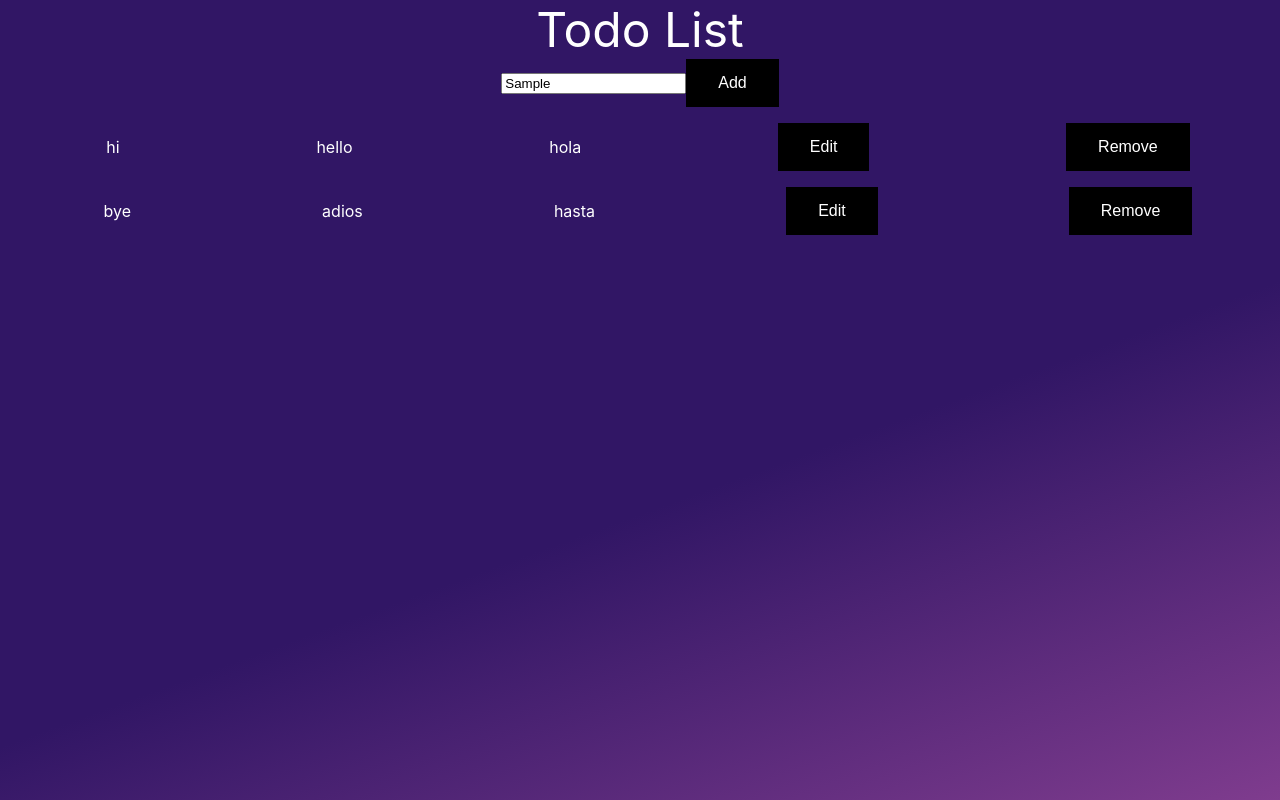
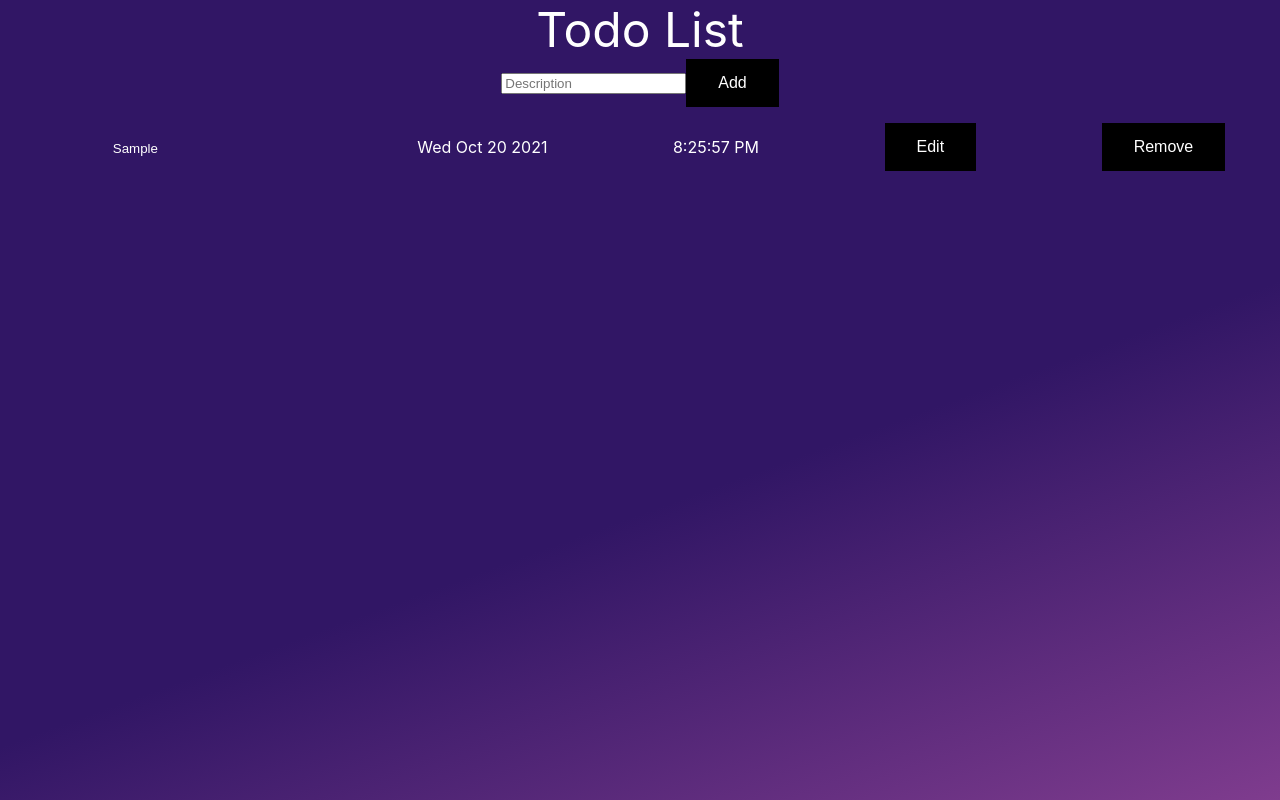
Before and after one commit to Artesod/Percipia, a React (Create React App) app in the folder frontend/: page / in a window 1280 px wide. Both pictures are taken after typing "Sample" into the empty fields and a click on the button "Add". Built offline with nearby package versions, Linux system fonts and the light colour scheme.

Commit message:
Finished core functionality of frontend

```diff
--- a/frontend/src/components/todoList.css
+++ b/frontend/src/components/todoList.css
@@ -32,7 +32,7 @@
     color: white;
 }
 
-#button {
+.button {
     background-color: black;
     border: none;
     color: white;
@@ -43,7 +43,21 @@
     font-size: 16px;
 }
 
-#button:hover
+.button:hover
 {
     background-color: gray;
 }
+
+.descField:disabled
+{
+    background: transparent;
+    color: white;
+    border:none;
+}
+
+.descField:enabled
+{
+    background: transparent;
+    color: white;
+    border:solid 1px white;
+}
--- a/frontend/src/components/todoList.js
+++ b/frontend/src/components/todoList.js
@@ -1,22 +1,27 @@
-import React from 'react';
+import React, {useState} from 'react';
 import TodoListMain from './todoListMain';
 import TodoListAdd from './todoListAdd';
 import "./todoList.css"
 
-function todoList()
+function TodoList()
 {
+    //to be used throughout as the way to change the todoList
+    const [items, setItems] = useState([]);
+
+    //to be used to refresh page when needed
+    const [refresh, setRefresh] = useState(false);
 
     return(
         <div className = "main">
             <div className = "header">
                 Todo List
             </div>
-            <TodoListAdd />
-            <TodoListMain />
+            <TodoListAdd items = {items} setItems = {setItems} refresh = {refresh} setRefresh = {setRefresh}/>
+            <TodoListMain items = {items} setItems = {setItems} refresh = {refresh} setRefresh = {setRefresh}/>
 
 
         </div>
     );
 }
 
-export default todoList;
+export default TodoList;
--- a/frontend/src/components/todoListAdd.js
+++ b/frontend/src/components/todoListAdd.js
@@ -1,12 +1,56 @@
-import React from 'react';
+import React, {useState} from 'react';
 
 
-function TodoListAdd()
+function TodoListAdd(props)
 {
+    //set variables to be used
+    const{
+        items,
+        setItems,
+        refresh,
+        setRefresh
+    } = props;
+
+    //used for description textfield
+    const [text, setText] = useState("")
+
+    //function to handle adding a new item to the todo list
+    const handleAdd = () =>
+    {
+        //if there is an empty textfield, return an error
+        if(text.trim() === "")
+        {
+            alert("You have entered an invalid description!")
+        }
+        else
+        {
+            //get date and time
+            var dates = new Date();
+            var date = dates.toDateString();
+            var time = dates.toLocaleTimeString();
+
+            //get id
+            var id = items.length;
+            var desc = text.trim();
+
+            let newItems = items;
+            newItems.push({desc, date, time, id})
+
+            //reset textfield
+            setText("")
+
+            //add to list
+            setItems(newItems)
+
+            //refresh page
+            setRefresh(!refresh)
+        }
+    }
+
     return(
     <div>
-        <span><input type = "text" placeholder = "Description"/></span>
-        <span><button id = "button">Add</button></span>
+        <span><input type = "text" maxLength = "20" placeholder = "Description" value = {text} onChange = {(ev) => setText(ev.target.value)}/></span>
+        <span><button className = "button" onClick = {() => handleAdd()} >Add</button></span>
     </div>
 
     );
--- a/frontend/src/components/todoListItem.js
+++ b/frontend/src/components/todoListItem.js
@@ -1,19 +1,81 @@
+import { useState } from "react";
 
 function TodoListItem(props)
 {
+
+    //init variables
     const{
         desc,
         date,
-        time
+        time,
+        id,
+        index,
+        items,
+        setItems,
+        refresh,
+        setRefresh
     } = props;
+
+    //used for seeing whether or not user can edit the description
+    //user may only edit if they have pressed the edit button
+    //afterwards this is also used to confirm that they have made valid changes
+    const [canEdit, setEdit] = useState(false);
+    const [text, setText] = useState(desc)
+
+    const handleEdit = () =>
+    {
+        //check if empty string or null
+        if(text == null)
+        {
+            alert("You have left the description blank!")
+        }
+        else if (text.trim() === "" && canEdit)
+        {
+            alert("You have provided an invalid description!");
+        }
+        else if(text.length >= 1 && canEdit)
+        {
+            //remove the item being edited from list
+            let newItems = items.filter( item => item.id !== id);
+
+            //assumption is that when a user edits an item within the todo list
+            //the date and time is also updated accordingly
+            var dates = new Date();
+            var date = dates.toDateString();
+            var time = dates.toLocaleTimeString();
+
+            //add to end of list to order by date and time
+            let overwrittenItem = {desc: text.trim(), date: date, time: time, id: id}
+            newItems.push(overwrittenItem)
+
+            //update
+            setItems(newItems);
+            setRefresh(!refresh)
+            //user can no longer edit description unless they press edit button again
+            setEdit(false);
+        }
+        else if(!canEdit)
+        {
+            //to initiate editing the description, toggle on
+            setEdit(true);
+        }
+
+    }
+
+    //function in handling removing an item from todolist
+    const handleRemove = () =>
+    {
+        let newItems = items.filter( item => item.id !== id)
+        setItems(newItems)
+    }
 
     return(
         <div className = "item">
-            <span>{desc}</span>
+            <span><input className = "descField" type = "text" maxLength = "20" defaultValue = {text} onChange = {(ev) => setText(ev.target.value)} disabled = {!canEdit} /></span>
             <span>{date}</span>
             <span>{time}</span>
-            <span><button id = "button">Edit</button></span>
-            <span><button id = "button">Remove</button></span>
+            <span><button className = "button" id = {index} onClick = {() => handleEdit()}>{canEdit? "Confirm" : "Edit"}</button></span>
+            <span><button className = "button" id = {index} onClick = {() => handleRemove()}>Remove</button></span>
         </div>
 
     )
--- a/frontend/src/components/todoListMain.js
+++ b/frontend/src/components/todoListMain.js
@@ -1,22 +1,36 @@
-import React, {useState} from 'react'
+import React from 'react'
 import TodoListItem from './todoListItem';
 
-function TodoListMain()
+function TodoListMain(props)
 {
-    const [items, setItems] = useState([{desc: "hi", date: "hello", time: "hola"}, {desc: "bye", date:"adios", time: "hasta"}]);
+    //init variables
+    const{
+        items,
+        setItems,
+        refresh,
+        setRefresh
+    } = props;
 
+
+    //this will map out a list of all the various items
     return(
         <div>
-            <u1 className = "todoListMain">
+            {items ?
+            <ul className = "todoListMain">
                 {
-                    items.map((item) =>
-                        <li>
-                            <TodoListItem desc = {item.desc} date = {item.date} time = {item.time}/>
+                    items.map((item, i) =>
+                        <li key = {item.id}>
+                            <TodoListItem desc = {item.desc} date = {item.date} id = {item.id}
+                            time = {item.time} index = {i} items = {items} setItems = {setItems}
+                            refresh = {refresh} setRefresh = {setRefresh}
+                            />
                         </li>
                     )
 
                 }
-            </u1>
+            </ul>
+            : ""
+            }
         </div>
     );
 }
```
